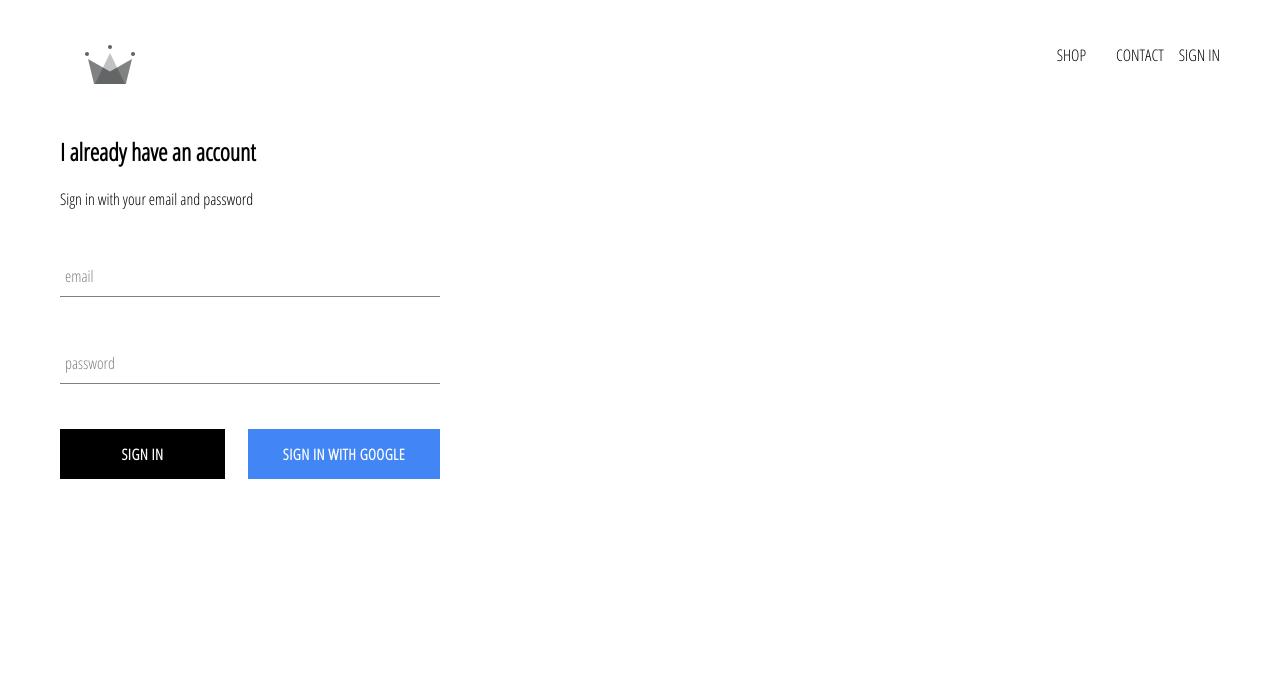
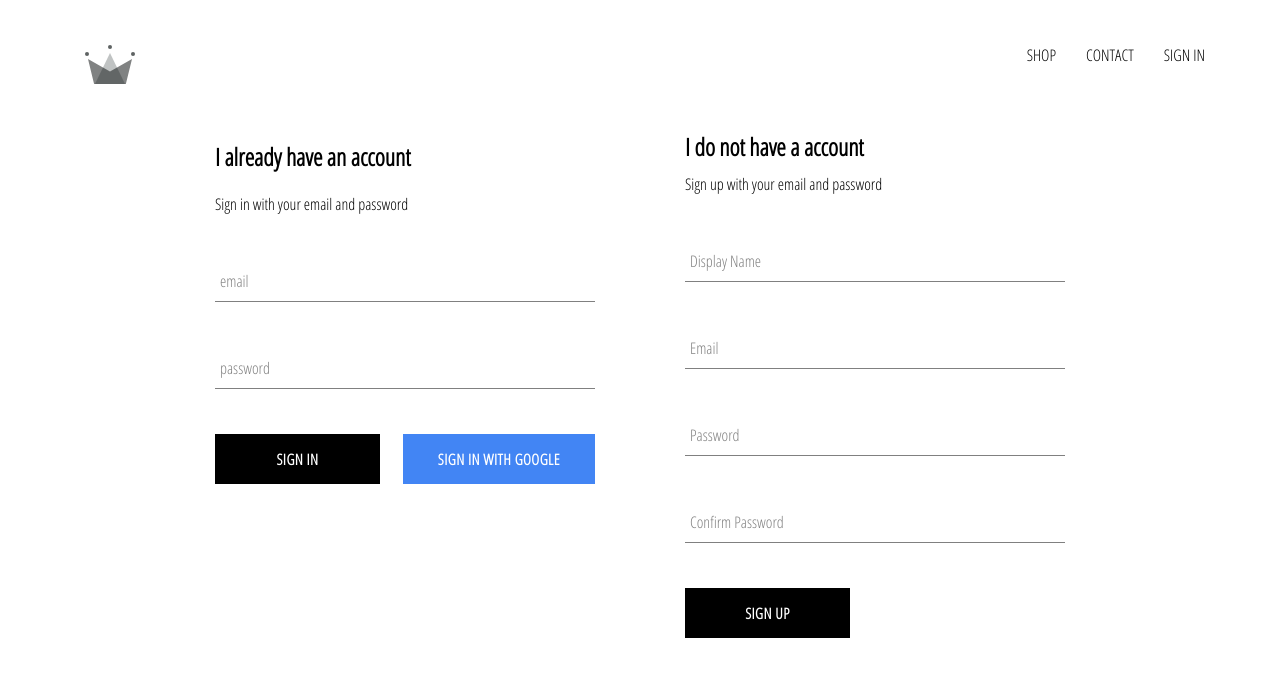
Before and after one commit to Buzar9/crwn-clothing, a React (Create React App) app: page /signin in a window 1280 px wide. Shown: the top 676 px of the page. Built offline with nearby package versions, Linux system fonts and the light colour scheme; no server answers; a web font is replaced by a local one.

Commit message:
"Sign Up With Email and Password"

```diff
--- a/src/App.js
+++ b/src/App.js
@@ -7,7 +7,7 @@
 import ShopPage from './pages/shop/shop.component';
 import Header from './components/header/header.component'
 import SignInAndSignUpPage from "./pages/sign-in-and-sign-up/sign-in-and-sign-up.component";
-import { auth } from './firebase/firebase.utils';
+import { auth, createUserProfileDocument } from './firebase/firebase.utils';
 
 class App extends React.Component {
     constructor(props) {
@@ -18,16 +18,46 @@
         }
     }
 
-    // metoda potrzebna do zakończenia sekcji równocześnie z momentem przestania użytkowania component App
+    // metoda potrzebna do zakończenia sesji równocześnie z momentem przestania użytkowania component App
     unsubscribeFromAuth = null;
 
     componentDidMount() {
         // Dopóki component App jest aktywny, doputy autoryzacja użytkownika jest otwarta i mamy dostęp do informacji o użytkowniku
-        this.unsubscribeFromAuth = auth.onAuthStateChanged(user => {
-            this.setState({ currentUser: user });
+        this.unsubscribeFromAuth = auth.onAuthStateChanged(async userAuth => {
+            // this.setState({ currentUser: user });
+            // console.log(user);
 
-            console.log(user);
-        })
+            //sprawdza czy obiekt userAuth nie jest nullem
+            if(userAuth) {
+              //  tworzy obiekt referencji z podanych userAuth
+              const userRef = await createUserProfileDocument(userAuth);
+
+              // gdy createUserProfileDocument() skopiuje dane użytkownika z logowania google do naszej bazy danych,
+              //  następnie ustawia użytkownika jako zalogowanego w aplikacji
+              userRef.onSnapshot(snapShot => {
+                  //dopóki nie wywoła się .data() snapShot nie udostępni danych dokumentu
+                  // console.log(snapShot.data());
+
+                  this.setState({
+                      currentUser: {
+                          id: snapShot.id,
+                          ...snapShot.data()
+                      }
+                      //    oczywiście this.setState jest asynchroniczne, więc, aby wykonać setState i console.log jednocześnie trzeba consol.log ująć jako osobną funkcję z osobnym
+                      //    wywołaniem
+                      // }, () => {
+                      //     console.log(this.state)
+                      // }
+                  });
+
+                  console.log(this.state);
+              //    dzięki zapisaniu obiektu w state, możemy nasłuchiwać zmian w tym obiekcie
+              });
+            //  jeżeli jednam userAuth jest nullem, aplikacja ustawia currentUser jako userAuth.
+            } else {
+                this.setState({currentUser: userAuth});
+            }
+        });
     }
 
     componentWillUnmount() {
--- a/src/components/header/header.component.jsx
+++ b/src/components/header/header.component.jsx
@@ -25,7 +25,7 @@
                     SIGN OUT
                 </div>
                 :
-                <Link classNameto='option' to='/signin'>
+                <Link className= 'option' to='/signin'>
                     SIGN IN
                 </Link>
             }
--- /dev/null
+++ b/src/components/sign-up/sign-up.component.jsx
@@ -0,0 +1,106 @@
+import React from 'react';
+
+import FormInput from "../form-input/form-input.component";
+import CustomButton from "../custom-button/custom-button.component";
+
+import{ auth, createUserProfileDocument} from "../../firebase/firebase.utils";
+
+import  './sign-up.styles.scss'
+
+class SignUp extends React.Component {
+    constructor() {
+        super();
+
+        this.state = {
+            displayName: '',
+            email: '',
+            password: '',
+            confirmPassword: ''
+        }
+    }
+
+    handleSubmit = async event => {
+        event.preventDefault();
+
+        const {displayName, email, password, confirmPassword} = this.state;
+
+        if(password !== confirmPassword) {
+            alert("passwors don't match");
+            return;
+        }
+
+        try {
+            const { user } = await auth.createUserWithEmailAndPassword(
+                email,
+                password
+            );
+
+            //dzieki await aplikacja czeka, aż asynchroniczna metoda createUserProfileDocument() się wykona
+            await createUserProfileDocument(user, {displayName});
+
+            this.setState({
+                displayName: '',
+                email: '',
+                password: '',
+                confirmPassword: ''
+            });
+
+        } catch(error) {
+            console.error(error)
+        }
+    };
+
+    handleChange =event => {
+        const { name, value } = event.target;
+
+        this.setState({ [name]: value });
+    }
+
+    render() {
+        const {displayName, email, password, confirmPassword} = this.state;
+
+        return (
+            <div className='sign-up'>
+                <h2 className='title'>I do not have a account</h2>
+                <span>Sign up with your email and password</span>
+                <form className='sign-up-form' onSubmit={this.handleSubmit}>
+                    <FormInput
+                        type='text'
+                        name='displayName'
+                        value={displayName}
+                        onChange={this.handleChange}
+                        label='Display Name'
+                        required
+                    />
+                    <FormInput
+                        type='email'
+                        name='email'
+                        value={email}
+                        onChange={this.handleChange}
+                        label='Email'
+                        required
+                    />
+                    <FormInput
+                        type='password'
+                        name='password'
+                        value={password}
+                        onChange={this.handleChange}
+                        label='Password'
+                        required
+                    />
+                    <FormInput
+                        type='password'
+                        name='confirmPassword'
+                        value={confirmPassword}
+                        onChange={this.handleChange}
+                        label='Confirm Password'
+                        required
+                    />
+                    <CustomButton type='submit'> SIGN UP</CustomButton>
+                    </form>
+            </div>
+        )
+    }
+}
+
+export default SignUp;
--- /dev/null
+++ b/src/components/sign-up/sign-up.styles.scss
@@ -0,0 +1,9 @@
+.sign-up {
+  display: flex;
+  flex-direction: column;
+  width: 380px;
+
+  .title {
+    margin: 10px 0;
+  }
+}
--- a/src/firebase/firebase.utils.js
+++ b/src/firebase/firebase.utils.js
@@ -12,6 +12,41 @@
     appId: "1:314812852554:web:9f3d8cb78626e523bd39b3"
 };
 
+export const createUserProfileDocument = async (userAuth, additionalData) => {
+
+    // jezeli userAuth jest nullem to metoda kończy działanie
+    if(!userAuth) return;
+
+    // znajduje referencje w bazie danych (referencje są obiektem)
+    const userRef = firestore.doc(`users/${userAuth.uid}`);
+
+    //pobiera dane dla podanych referencji (pobiera jako obiekt)
+    const snapShot = await userRef.get();
+
+    //sprawdza czy takie dane istnieją
+    if(!snapShot.exists) {
+        //jeżeli nie istnieją to tworzy nowy obiekt do zapisania
+        const { displayName, email } = userAuth;
+        const createdAt = new Date();
+
+        //próbuje zapisać nowy obiekt jako dokument w bazie danych
+        try{
+            await userRef.set({
+                displayName,
+                email,
+                createdAt,
+                ...additionalData
+            })
+        //    jeżeli się nie uda wywala błąd
+        }catch (error) {
+            console.log('error creating user', error.message);
+        }
+    }
+
+    //na końcu zawsze zwraca referencje (które od początku są obiektem)
+    return userRef;
+};
+
 firebase.initializeApp(config);
 
 export const auth = firebase.auth();
--- a/src/pages/sign-in-and-sign-up/sign-in-and-sign-up.component.jsx
+++ b/src/pages/sign-in-and-sign-up/sign-in-and-sign-up.component.jsx
@@ -1,12 +1,15 @@
 import React from 'react';
 
 import SignIn from "../../components/sign-in/sign-in.component";
+import SignUp from "../../components/sign-up/sign-up.component";
 
 import './sign-in-and-sign-up.styles.scss';
+
 
 const SignInAndSignUpPage = () => (
     <div className='sign-in-and-sign-up'>
         <SignIn />
+        <SignUp />
     </div>
 )
 
--- a/src/pages/sign-in-and-sign-up/sign-in-and-sign-up.styles.scss
+++ b/src/pages/sign-in-and-sign-up/sign-in-and-sign-up.styles.scss
@@ -0,0 +1,6 @@
+.sign-in-and-sign-up {
+  width: 850px;
+  display: flex;
+  justify-content: space-between;
+  margin: 30px auto;
+}
```
